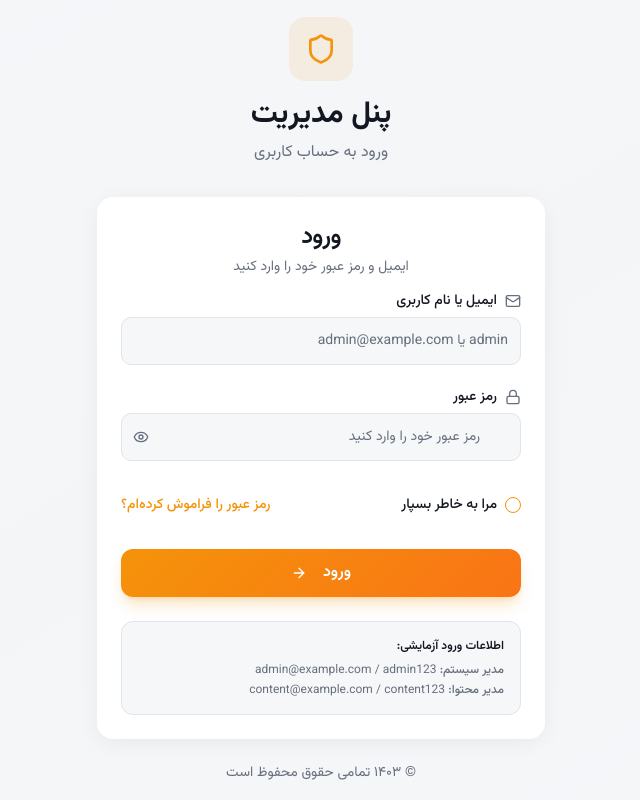
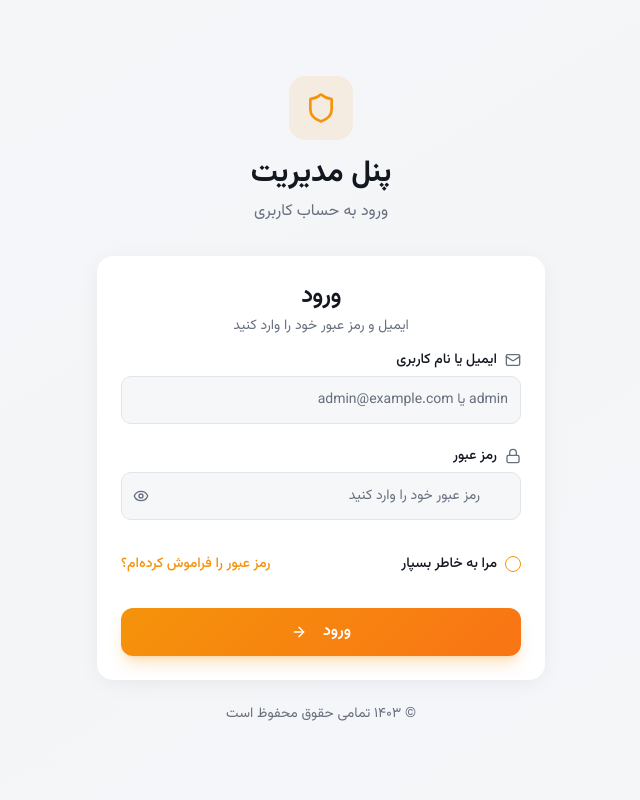
Before and after one commit to Hunterii1/asl_market, a React (Vite) app in the folder admin-panel/: page /login in a window 1280 px wide. Shown: the whole page, without its empty margins (561-1201 px from the left). Built offline with nearby package versions, Linux system fonts and the light colour scheme; the HTML template or start-up script is replaced by a standard one.

Commit message:
Remove demo credentials section from the Login page to enhance security and streamline the user interface.

```diff
--- a/admin-panel/src/pages/Login.tsx
+++ b/admin-panel/src/pages/Login.tsx
@@ -212,19 +212,6 @@ export default function Login() {
                 </Button>
               </form>
             </Form>
-
-            {/* Demo Credentials */}
-            <div className="mt-6 p-4 rounded-lg bg-muted/50 border border-border">
-              <p className="text-xs font-semibold text-foreground mb-2">اطلاعات ورود آزمایشی:</p>
-              <div className="space-y-1 text-xs text-muted-foreground">
-                <p>
-                  <span className="font-medium">مدیر سیستم:</span> admin@example.com / admin123
-                </p>
-                <p>
-                  <span className="font-medium">مدیر محتوا:</span> content@example.com / content123
-                </p>
-              </div>
-            </div>
           </CardContent>
         </Card>
 
```
